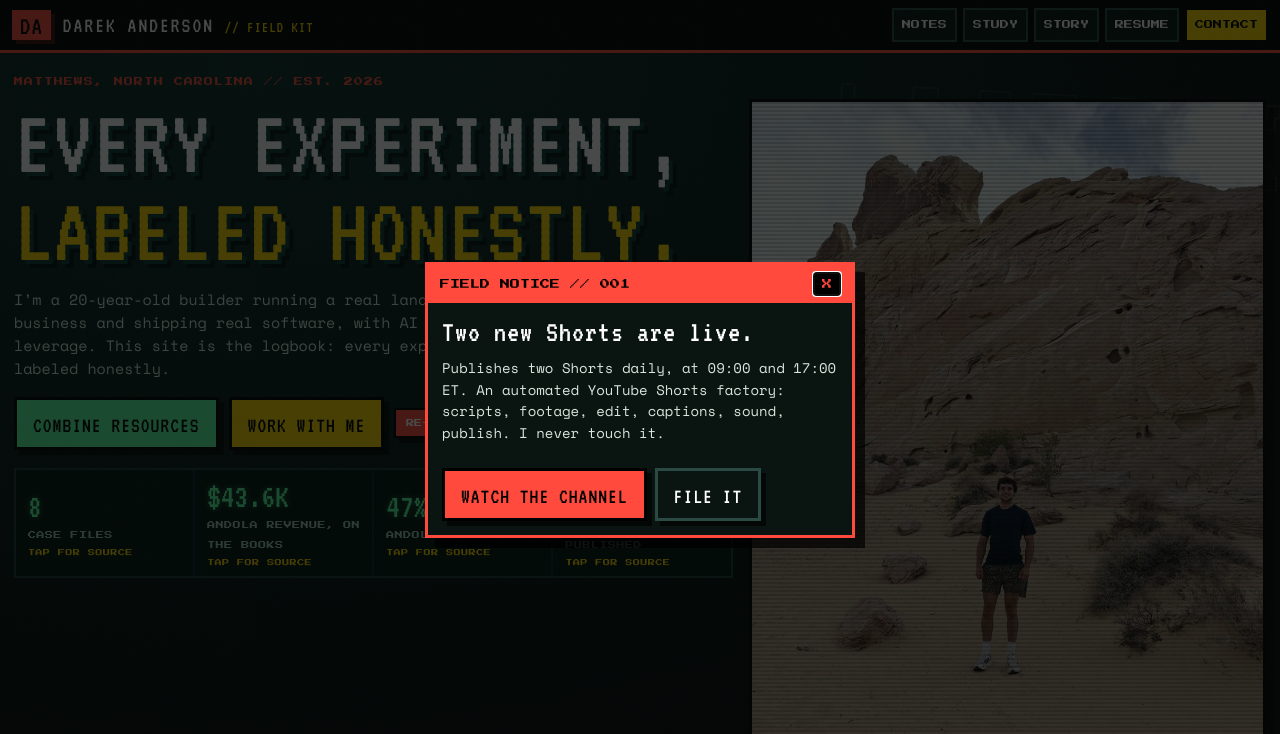
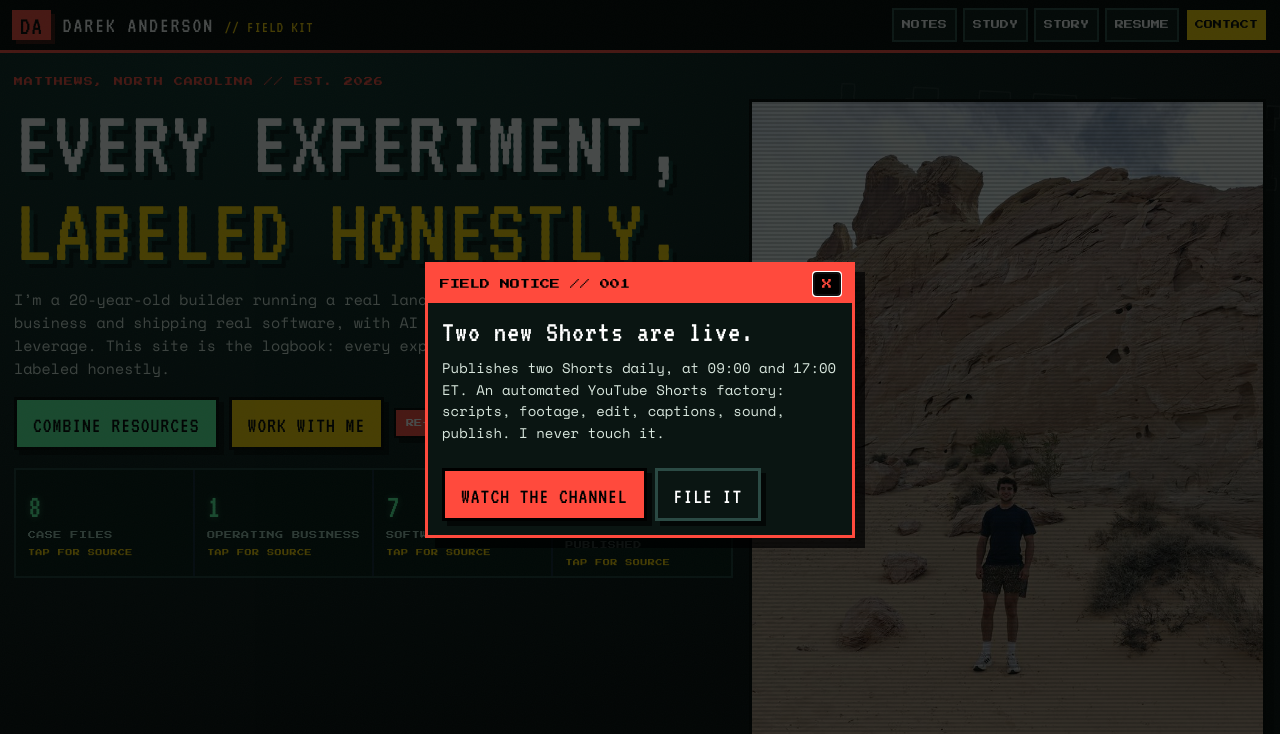
Before and after one commit to darek225/darekanderson-site, a plain HTML site: page index.html in a window 1280 px wide. Shown: the top 734 px of the page. Drawn offline with nearby package versions, Linux system fonts and the light colour scheme.

Commit message:
Andola numbers off the home page (Darek: no bragging on main)
Stats strip now reads 8 case files / 1 operating business / 7 software
systems / 2 per day. Andola card line is the plain description. The
revenue, net, and margin figures stay where they belong: inside the
Andola case file and its notice popup.

```diff
--- a/assets/kit.js
+++ b/assets/kit.js
@@ -131,10 +131,10 @@
   var SOURCES = {
     files: ["SOURCE // CASE FILES", "Eight case files.",
       "<p>Every project on this page has its own case file: Built, What broke, How I judge it, Results.</p>"],
-    revenue: ["SOURCE // QUICKBOOKS", "$43.6K revenue. $20.6K net.",
-      "<p>$43.6K revenue and $20.6K net in the first eight months on the books. If a number is not in QuickBooks, it is not on this page.</p>"],
-    margin: ["SOURCE // QUICKBOOKS", "47% net margin.",
-      "<p>$20.6K net on $43.6K revenue. Same QuickBooks record as the revenue figure.</p>"],
+    business: ["SOURCE // THE WORK", "One operating business.",
+      "<p>Andola Landscape Services: a commercial and residential landscaping company in the Charlotte area. The case file has the details.</p>"],
+    systems: ["SOURCE // THE WORK", "Seven software systems.",
+      "<p>Backseat, Bookvera, Dowser, Carolina Trade Sites, Deal Snipers, WildClash Arena, and NeverReteach. Each one has its own case file below.</p>"],
     shorts: ["SOURCE // THE FACTORY", "Two Shorts a day.",
       "<p>Publishes two Shorts daily, at 09:00 and 17:00 ET. An automated YouTube Shorts factory: scripts, footage, edit, captions, sound, publish. I never touch it.</p>"]
   };
--- a/index.html
+++ b/index.html
@@ -38,8 +38,8 @@
       </div>
       <div class="stats" aria-label="Verified numbers">
         <button class="stat" type="button" data-pop="files"><b>8</b><span>CASE FILES</span><span class="src">TAP FOR SOURCE</span></button>
-        <button class="stat" type="button" data-pop="revenue"><b>$43.6K</b><span>ANDOLA REVENUE, ON THE BOOKS</span><span class="src">TAP FOR SOURCE</span></button>
-        <button class="stat" type="button" data-pop="margin"><b>47%</b><span>ANDOLA NET MARGIN</span><span class="src">TAP FOR SOURCE</span></button>
+        <button class="stat" type="button" data-pop="business"><b>1</b><span>OPERATING BUSINESS</span><span class="src">TAP FOR SOURCE</span></button>
+        <button class="stat" type="button" data-pop="systems"><b>7</b><span>SOFTWARE SYSTEMS</span><span class="src">TAP FOR SOURCE</span></button>
         <button class="stat" type="button" data-pop="shorts"><b>2 / DAY</b><span>WILDCLASH SHORTS PUBLISHED</span><span class="src">TAP FOR SOURCE</span></button>
       </div>
     </div>
@@ -84,7 +84,7 @@
         <p class="idx">EXP-01 // DISPATCH BOARD</p>
         <h3><a href="work/andola.html">ANDOLA</a></h3>
         <span class="badge live">OPERATING BUSINESS</span>
-        <p class="line">A commercial and residential landscaping company in the Charlotte area. $43.6K revenue and $20.6K net in the first eight months on the books. If a number is not in QuickBooks, it is not on this page.</p>
+        <p class="line">A commercial and residential landscaping company in the Charlotte area.</p>
         <a class="open" href="work/andola.html">OPEN THE FILE &gt;&gt;</a>
       </div>
     </article>
```
